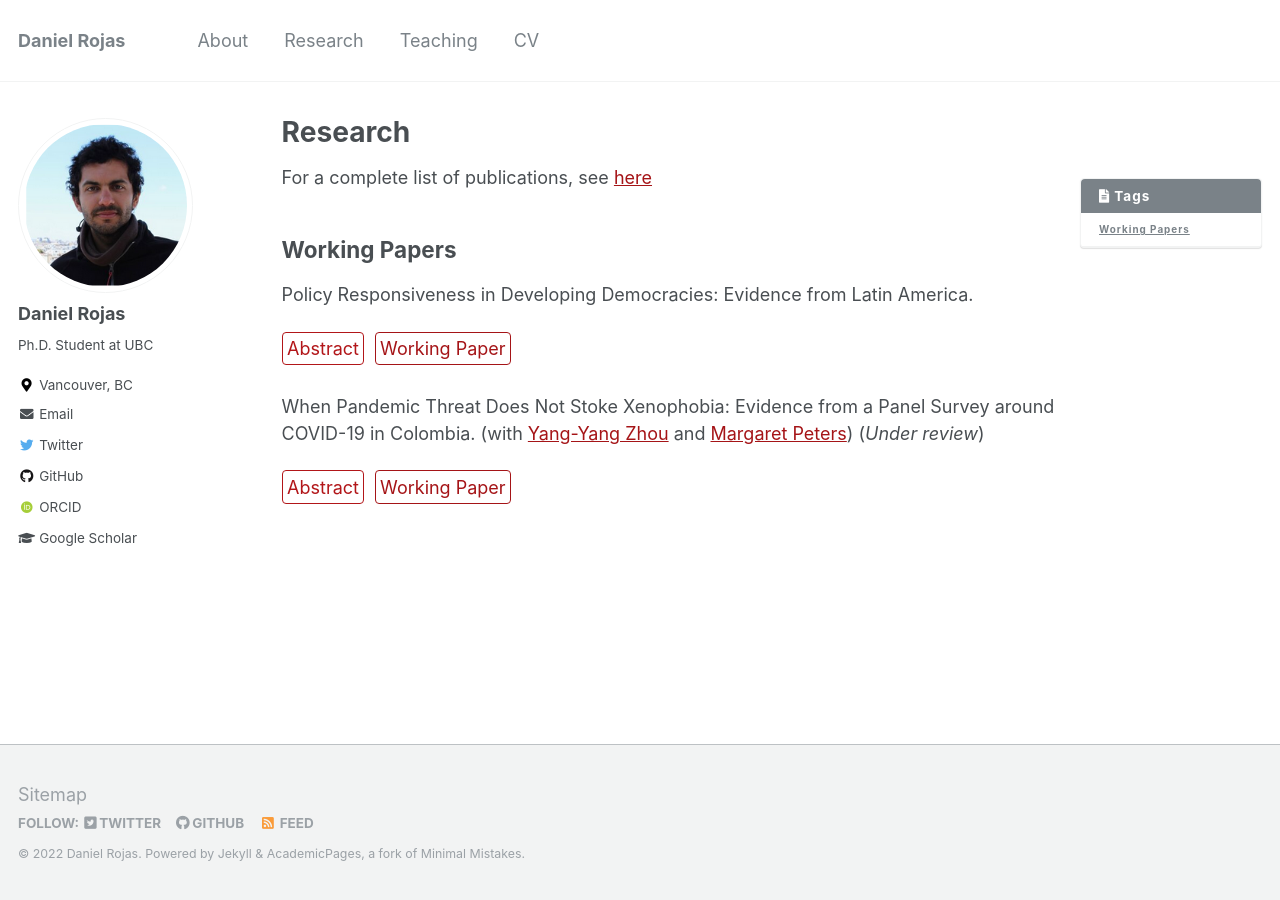
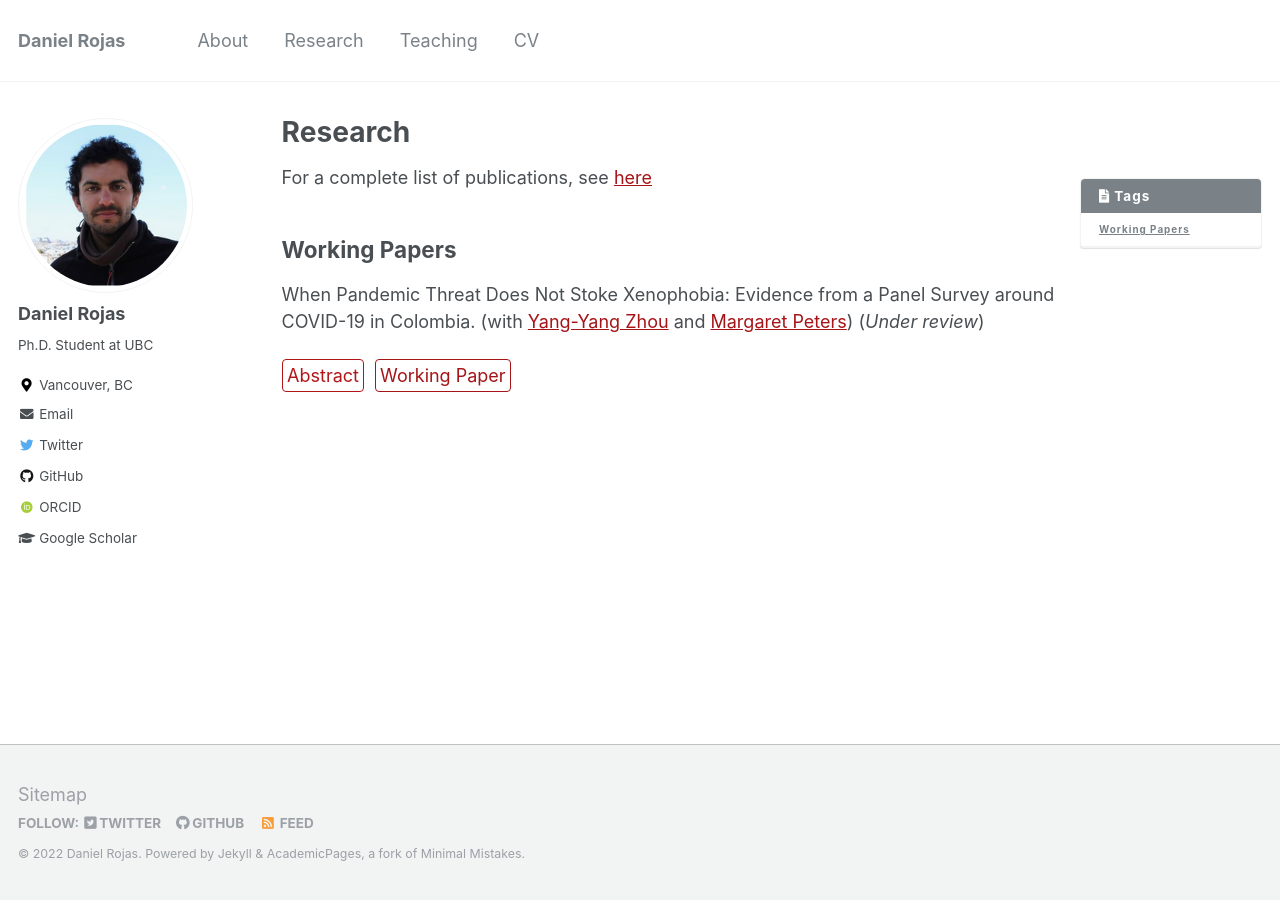
Before and after one commit to danielrojaslozano/danielrojaslozano.github.io, a Jekyll site: the page built from _pages/research.md, in a window 1280 px wide. Built offline with Jekyll 4.4.1, drawn with Linux system fonts in a browser that asks for light colours; some web fonts are replaced.

Commit message:
Update research.md

```diff
--- a/_pages/research.md
+++ b/_pages/research.md
@@ -50,12 +50,6 @@ For a complete list of publications, see [here](https://scholar.google.com/citat
 
 ## Working Papers
 
-Policy Responsiveness in Developing Democracies: Evidence from Latin America.
-<br />
-<details><summary>Abstract</summary><p> The literature on government responsiveness to public preferences has tended to treat responsiveness as a unitary phenomenon, asking whether or to what degree governments respond. In this paper, I argue that government responsiveness is likely to be unevenly distributed geographically. First, government responsiveness is absent in places controlled by non-state actors. Second, responsiveness decreases with voters' abstention. I provide empirical support for my arguments using administrative data from over 1,000 municipalities and more than four million administrative records of a CCT program in Colombia. I also examine responsiveness at the country level. I show that, in Latin American countries where the electorate is at the left side of the government's ideological position, governments redistribute more. My findings on unequal responsiveness have implications for subnational socioeconomic inequalities.</p>
-</details> &nbsp;
-[Working Paper](https://osf.io/qpzc2){: .btn--research}
-
 When Pandemic Threat Does Not Stoke Xenophobia: Evidence from a Panel Survey around COVID-19 in Colombia. (with [Yang-Yang Zhou](https://www.yangyangzhou.com/) and [Margaret Peters](http://www.maggiepeters.com/)) (*Under review*)
 <br />
 <details><summary>Abstract</summary><p> How has the COVID-19 pandemic affected attitudes of host citizens towards refugees and migrants? A large literature, mostly in Global North contexts, links disease threat with increased xenophobia. Indeed, recent studies on the effects of COVID-19 have found an increase in hate crimes and anti-migrant attitudes, particularly when political elites exclude and blame migrants for the pandemic. We examine the case of Venezuelan migrants in Colombia, in which elite rhetoric and immigration policies have been largely inclusive. Using a panel experimental survey of 374 Colombian respondents, supplemented by 550 new respondents at endline, we find no evidence that exposure to COVID-19 changes Colombians' attitudes towards Venezuelans, even if the respondents were directly affected by COVID. In fact, we find some evidence of empathy. Our research implies that xenophobia in reaction to pandemics is not a foregone conclusion, but likely a product of political scapegoating.</p>
```
